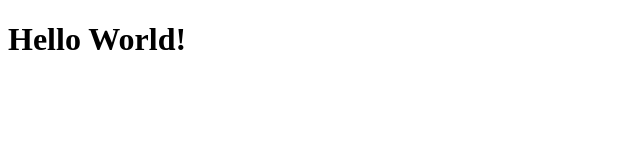
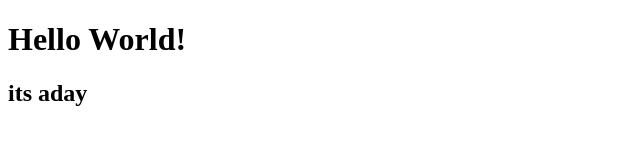
Before and after one commit to pinyito/EriaDasMicroverse, a plain HTML site: page index.html in a window 1280 px wide. Shown: the whole page, without its empty margins (0-640 px from the left). Drawn offline with Linux system fonts and the light colour scheme.

Commit message:
add a text

```diff
--- a/index.html
+++ b/index.html
@@ -8,6 +8,7 @@
 
   <body>
     <h1>Hello World!</h1>
+    <h2>its aday</h2>
     <script src="https://cdn.freecodecamp.org/testable-projects-fcc/v1/bundle.js"></script>
 
     <!--
```
